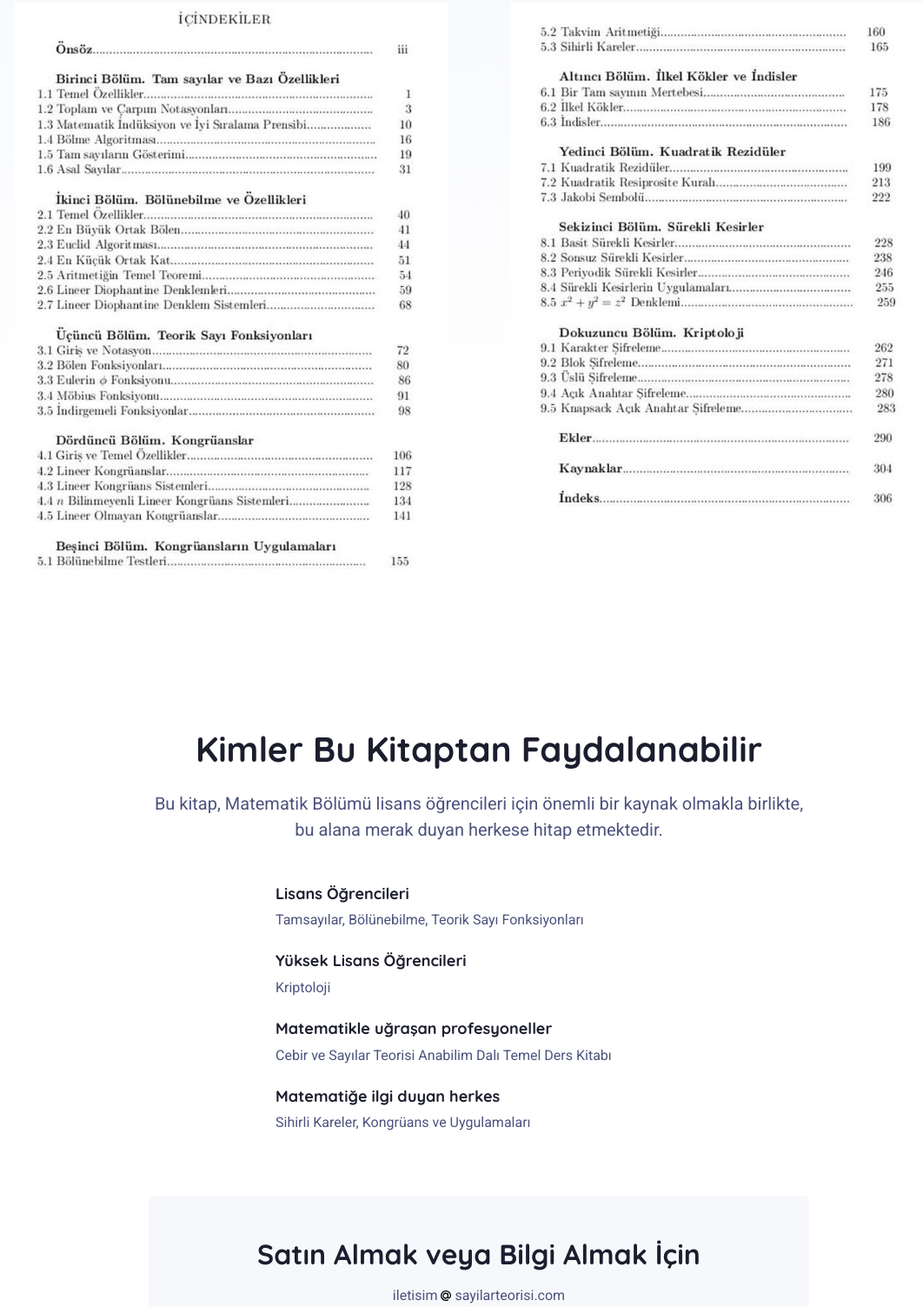
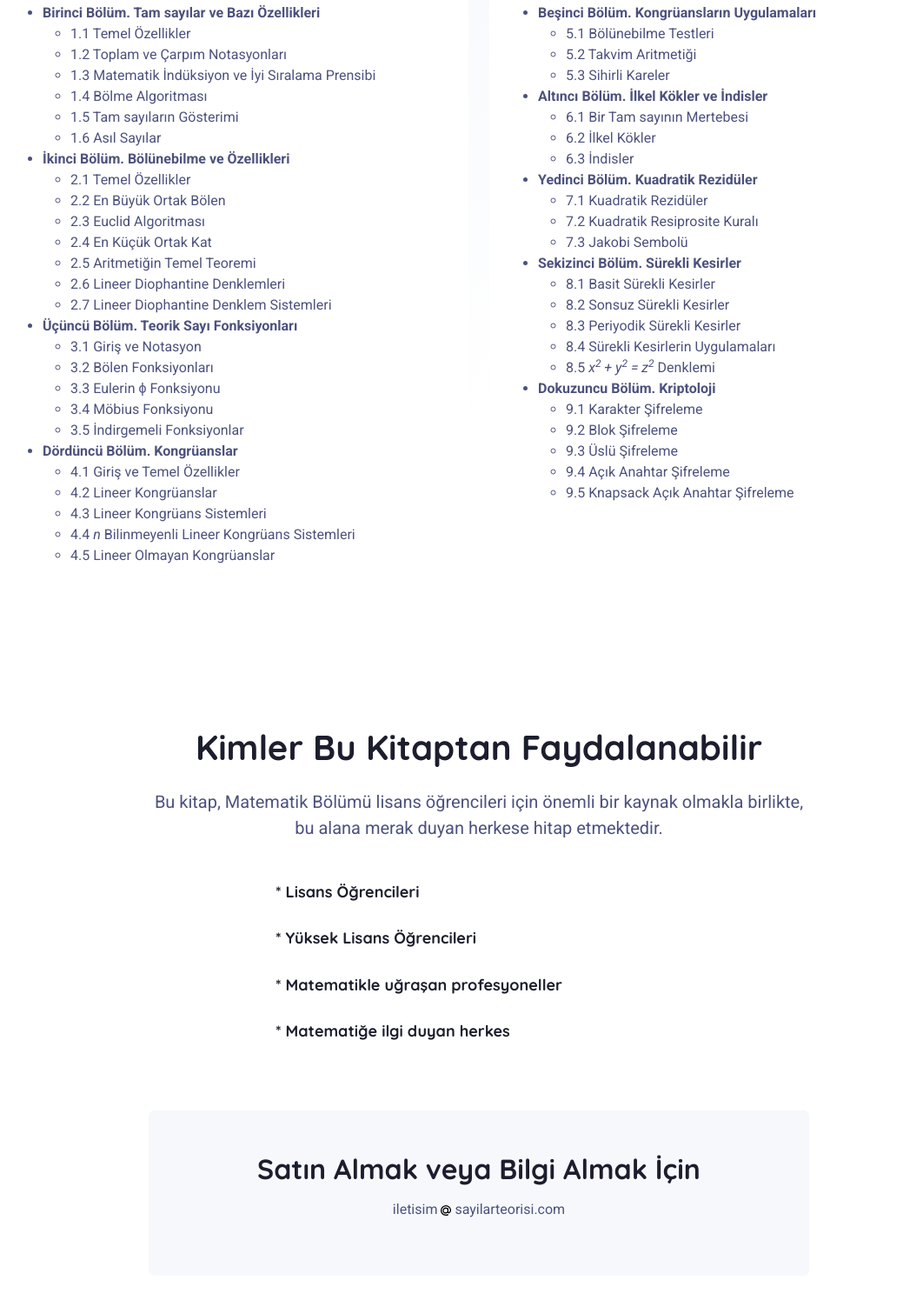
Before and after one commit to ahaltindis/sayilarteorisi-web, a plain HTML site: page index.html in a window 1280 px wide. Shown: the part 888-2391 px from the top of the page at 87% size, without its empty margins (89-1151 px from the left). Drawn offline with Linux system fonts and the light colour scheme.

Commit message:
textify contents, remove details of targeted audience

```diff
--- a/index.html
+++ b/index.html
@@ -70,13 +70,84 @@
 			<h2 class="section-heading text-center mb-3">Kitap İçeriği</h2>
 			<div class="row text-center">
 				<div class="item col-12 col-md-6">
-					<div class="item-inner p-3 p-lg-4">
-						<img class="img-fluid" src="assets/images/icindekiler_1.jpg" alt="kitap içindekiler 1">
+					<div class="item-inner p-3 p-lg-4" style="text-align: left; background-color: white;">
+						<ul>
+							<li><b>Birinci Bölüm. Tam sayılar ve Bazı Özellikleri</b></li>
+							<ul>
+								<li>1.1 Temel Özellikler</li>
+								<li>1.2 Toplam ve Çarpım Notasyonları</li>
+								<li>1.3 Matematik İndüksiyon ve İyi Sıralama Prensibi</li>
+								<li>1.4 Bölme Algoritması</li>
+								<li>1.5 Tam sayıların Gösterimi</li>
+								<li>1.6 Asıl Sayılar</li>
+							</ul>
+							<li><b>İkinci Bölüm. Bölünebilme ve Özellikleri</b></li>
+							<ul>
+								<li>2.1 Temel Özellikler</li>
+								<li>2.2 En Büyük Ortak Bölen</li>
+								<li>2.3 Euclid Algoritması</li>
+								<li>2.4 En Küçük Ortak Kat</li>
+								<li>2.5 Aritmetiğin Temel Teoremi</li>
+								<li>2.6 Lineer Diophantine Denklemleri</li>
+								<li>2.7 Lineer Diophantine Denklem Sistemleri</li>
+							</ul>
+							<li><b>Üçüncü Bölüm. Teorik Sayı Fonksiyonları</b></li>
+							<ul>
+								<li>3.1 Giriş ve Notasyon</li>
+								<li>3.2 Bölen Fonksiyonları</li>
+								<li>3.3 Eulerin ϕ Fonksiyonu</li>
+								<li>3.4 Möbius Fonksiyonu</li>
+								<li>3.5 İndirgemeli Fonksiyonlar</li>
+							</ul>
+							<li><b>Dördüncü Bölüm. Kongrüanslar</b></li>
+							<ul>
+								<li>4.1 Giriş ve Temel Özellikler</li>
+								<li>4.2 Lineer Kongrüanslar</li>
+								<li>4.3 Lineer Kongrüans Sistemleri</li>
+								<li>4.4 <i>n</i> Bilinmeyenli Lineer Kongrüans Sistemleri</li>
+								<li>4.5 Lineer Olmayan Kongrüanslar</li>
+							</ul>
+						</ul>
 					</div><!--//item-inner-->
 				</div><!--//item-->
 				<div class="item col-12 col-md-6">
-					<div class="item-inner p-3 p-lg-4">
-						<img class="img-fluid" src="assets/images/icindekiler_2.jpg" alt="kitap içindekiler 2">
+					<div class="item-inner p-3 p-lg-4" style="text-align: left; background-color: white;">
+						<ul>
+							<li><b>Beşinci Bölüm. Kongrüansların Uygulamaları</b></li>
+							<ul>
+								<li>5.1 Bölünebilme Testleri</li>
+								<li>5.2 Takvim Aritmetiği</li>
+								<li>5.3 Sihirli Kareler</li>
+							</ul>
+							<li><b>Altıncı Bölüm. İlkel Kökler ve İndisler</b></li>
+							<ul>
+								<li>6.1 Bir Tam sayının Mertebesi</li>
+								<li>6.2 İlkel Kökler</li>
+								<li>6.3 İndisler</li>
+							</ul>
+							<li><b>Yedinci Bölüm. Kuadratik Rezidüler</b></li>
+							<ul>
+								<li>7.1 Kuadratik Rezidüler</li>
+								<li>7.2 Kuadratik Resiprosite Kuralı</li>
+								<li>7.3 Jakobi Sembolü</li>
+							</ul>
+							<li><b>Sekizinci Bölüm. Sürekli Kesirler</b></li>
+							<ul>
+								<li>8.1 Basit Sürekli Kesirler</li>
+								<li>8.2 Sonsuz Sürekli Kesirler</li>
+								<li>8.3 Periyodik Sürekli Kesirler</li>
+								<li>8.4 Sürekli Kesirlerin Uygulamaları</li>
+								<li>8.5 <i>x<sup>2</sup> + y<sup>2</sup> = z<sup>2</sup></i> Denklemi</li>
+							</ul>
+							<li><b>Dokuzuncu Bölüm. Kriptoloji</b></li>
+							<ul>
+								<li>9.1 Karakter Şifreleme</li>
+								<li>9.2 Blok Şifreleme</li>
+								<li>9.3 Üslü Şifreleme</li>
+								<li>9.4 Açık Anahtar Şifreleme</li>
+								<li>9.5 Knapsack Açık Anahtar Şifreleme</li>
+							</ul>
+						</ul>
 					</div><!--//item-inner-->
 				</div><!--//item-->
 			</div><!--//row-->
@@ -94,29 +165,29 @@
 				<div class="item row gx-3">
 					<div class="col-auto item-icon"><i class="fas fa-user-check"></i></div>
 					<div class="col">
-						<h4 class="item-title">Lisans Öğrencileri</h4>
-						<div class="item-desc">Tamsayılar, Bölünebilme, Teorik Sayı Fonksiyonları</div>
+						<h4 class="item-title">* Lisans Öğrencileri</h4>
+						<div class="item-desc"></div>
 					</div><!--//col-->
 				</div><!--//item-->
 				<div class="item row gx-3">
 					<div class="col-auto item-icon"><i class="fas fa-user-check"></i></div>
 					<div class="col">
-						<h4 class="item-title">Yüksek Lisans Öğrencileri</h4>
-						<div class="item-desc">Kriptoloji</div>
+						<h4 class="item-title">* Yüksek Lisans Öğrencileri</h4>
+						<div class="item-desc"></div>
 					</div><!--//col-->
 				</div><!--//item-->
 				<div class="item row gx-3">
 					<div class="col-auto item-icon"><i class="fas fa-user-check"></i></div>
 					<div class="col">
-						<h4 class="item-title">Matematikle uğraşan profesyoneller</h4>
-						<div class="item-desc">Cebir ve Sayılar Teorisi Anabilim Dalı Temel Ders Kitabı</div>
+						<h4 class="item-title">* Matematikle uğraşan profesyoneller</h4>
+						<div class="item-desc"></div>
 					</div><!--//col-->
 				</div><!--//item-->
 				<div class="item row gx-3">
 					<div class="col-auto item-icon"><i class="fas fa-user-check"></i></div>
 					<div class="col">
-						<h4 class="item-title">Matematiğe ilgi duyan herkes</h4>
-						<div class="item-desc">Sihirli Kareler, Kongrüans ve Uygulamaları</div>
+						<h4 class="item-title">* Matematiğe ilgi duyan herkes</h4>
+						<div class="item-desc"></div>
 					</div><!--//col-->
 				</div><!--//item-->
 			</div><!--//audience-->
```
